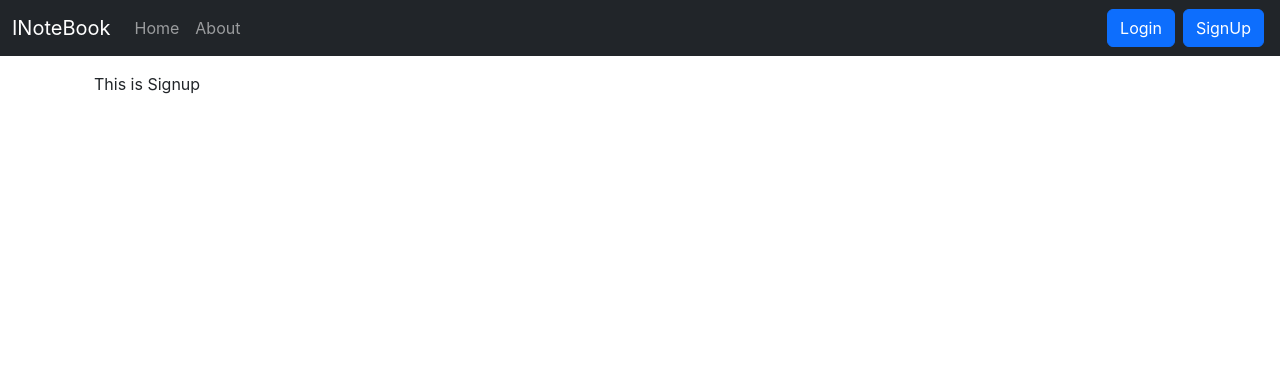
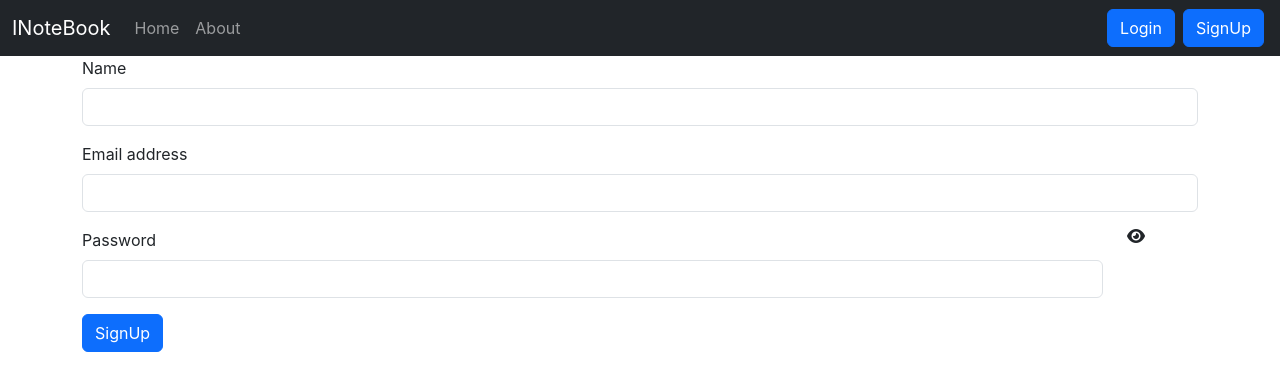
Before and after one commit to KusumaTeki/inotebook, a React (Create React App) app: page /signup in a window 1280 px wide. Shown: the top 390 px of the page. Built offline with nearby package versions, Linux system fonts and the light colour scheme.

Commit message:
Added Signup (#working)

```diff
--- a/src/components/Signup.js
+++ b/src/components/Signup.js
@@ -1,11 +1,108 @@
-import React from 'react'
+import React, { useState } from "react";
+import { useNavigate } from "react-router-dom";
 
 const Signup = () => {
+  let navigate = useNavigate();
+  const [credentials, setCredentials] = useState({
+    name: "",
+    email: "",
+    password: "",
+    cpassword: "",
+  });
+  const handleOnchange = (e) => {
+    setCredentials({ ...credentials, [e.target.name]: e.target.value });
+  };
+
+  const handleSubmit = async (e) => {
+    e.preventDefault();
+    const { name, email, password } = credentials;
+    const response = await fetch("http://localhost:5000/api/auth/createuser", {
+      method: "POST",
+      headers: {
+        "Content-Type": "application/json",
+      },
+      body: JSON.stringify({ name, email, password }),
+    });
+    const json = await response.json();
+    console.log(json);
+    if (json.success) {
+      //Save the authtoken & redirect
+      localStorage.setItem("token", json.authtoken);
+      navigate("/");
+    } else {
+      alert("Invalid Credentials!! Try Again");
+    }
+  };
   return (
-    <div className='container my-3 '>
-      This is Signup
-    </div>
-  )
-}
+    <>
+      <form onSubmit={handleSubmit}>
+        <div className="mb-3">
+          <label htmlFor="name" className="form-label">
+            Name
+          </label>
+          <input
+            type="text"
+            onChange={handleOnchange}
+            className="form-control"
+            name="name"
+            id="name"
+            aria-describedby="emailHelp"
+          />
+          {/* <div id="emailHelp" className="form-text">
+            We'll never share your email with anyone else.
+          </div> */}
+        </div>
+        <div className="mb-3">
+          <label htmlFor="email" className="form-label">
+            Email address
+          </label>
+          <input
+            type="email"
+            onChange={handleOnchange}
+            name="email"
+            className="form-control"
+            id="email"
+            aria-describedby="emailHelp"
+          />
+        </div>
+        <div className="row">
+          <div className="mb-3 col-11">
+            <label htmlFor="exampleInputPassword1" className="form-label">
+              Password
+            </label>
+            <input
+              type="password"
+              onChange={handleOnchange}
+              name="password"
+              required
+              minLength={5}
+              className="form-control"
+              id="password"
+            />
+          </div>
+          <i className="fa-solid fa-eye col-1"></i>
+        </div>
+        {/* <div className="mb-3">
+          <label htmlFor="exampleInputPassword1" className="form-label">
+            Confirm Password
+          </label>
+          <input
+            type="password"
+            onChange={handleOnchange}
+            name="cpassword"
+            required
+            minLength={5}
+            className="form-control"
+            id="cpassword"
+          />
+        </div> */}
 
-export default Signup
+        <button type="submit" className="btn btn-primary">
+          SignUp
+        </button>
+      </form>
+    </>
+  );
+};
+
+export default Signup;
```
Also changed, not shown: src/components/Alert.js (+25 -13 lines), src/components/Login.js (+4 -5 lines), 1 other file (tests, documents, lock files or other folders).
